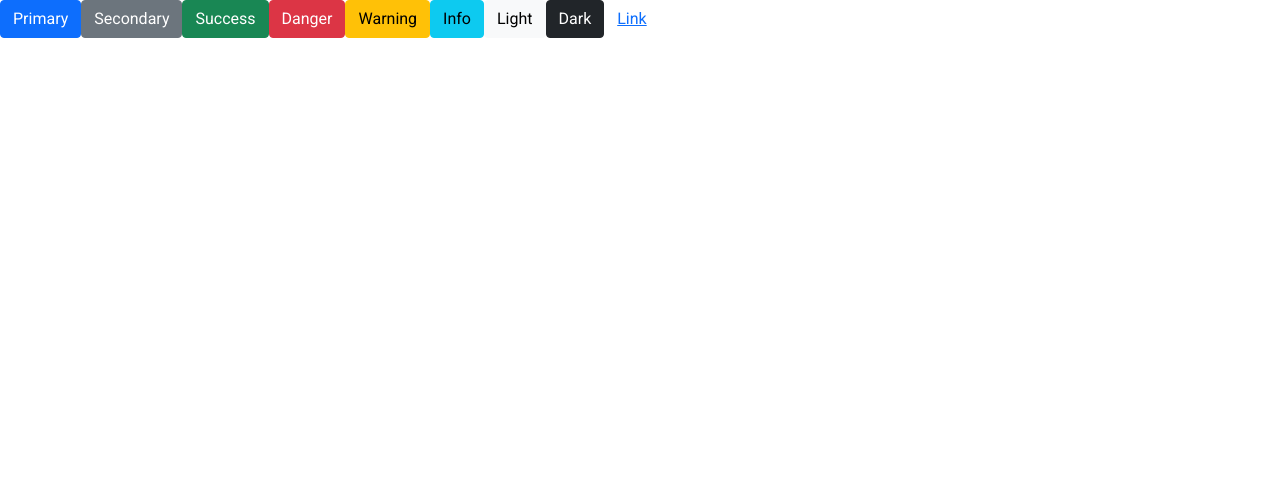
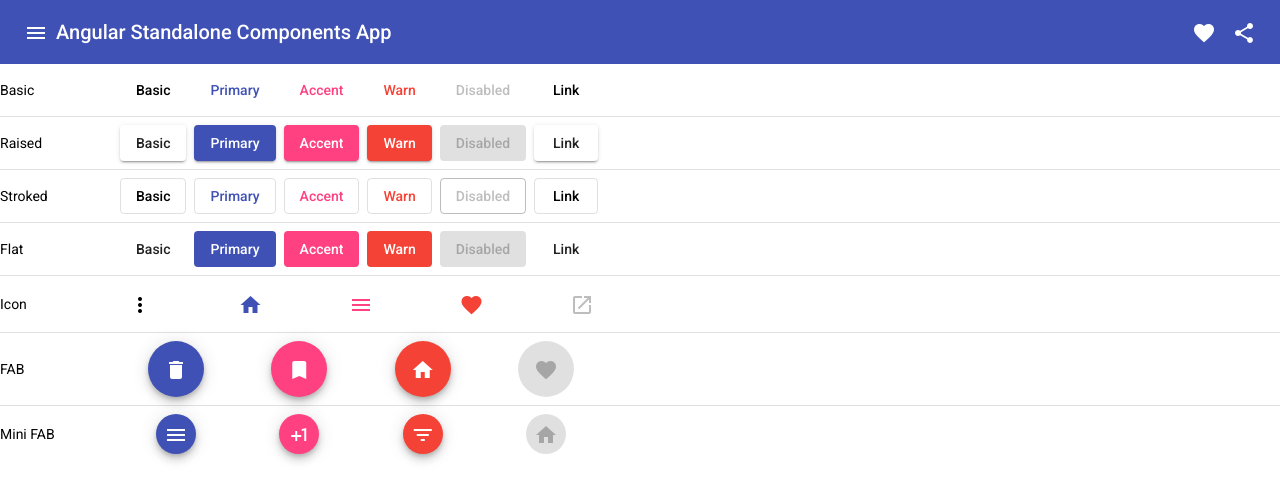
Before and after one commit to damingerdai/angular-standalone-components-app, an Angular app: page / in a window 1280 px wide. Shown: the top 500 px of the page. Built offline with nearby package versions, Linux system fonts and the light colour scheme.

Commit message:
feat: use materail button list

```diff
--- a/src/app/app.component.html
+++ b/src/app/app.component.html
@@ -1 +1,14 @@
+<mat-toolbar color="primary">
+  <button mat-icon-button class="" aria-label="Example icon-button with menu icon">
+   <mat-icon>menu</mat-icon>
+ </button>
+ <span>Angular Standalone Components App</span>
+ <span class="spacer"></span>
+ <button mat-icon-button class=" favorite-icon" aria-label="Example icon-button with heart icon">
+   <mat-icon>favorite</mat-icon>
+ </button>
+ <button mat-icon-button class="" aria-label="Example icon-button with share icon">
+  <mat-icon>share</mat-icon>
+</button>
+</mat-toolbar>
 <app-button-list></app-button-list>
--- a/src/app/app.component.scss
+++ b/src/app/app.component.scss
@@ -0,0 +1,3 @@
+.spacer {
+  flex: 1 1 auto;
+}
--- a/src/app/button-list/button-list.component.html
+++ b/src/app/button-list/button-list.component.html
@@ -1,9 +1,126 @@
-<button type="button" class="btn btn-primary">Primary</button>
-<button type="button" class="btn btn-secondary">Secondary</button>
-<button type="button" class="btn btn-success">Success</button>
-<button type="button" class="btn btn-danger">Danger</button>
-<button type="button" class="btn btn-warning">Warning</button>
-<button type="button" class="btn btn-info">Info</button>
-<button type="button" class="btn btn-light">Light</button>
-<button type="button" class="btn btn-dark">Dark</button>
-<button type="button" class="btn btn-link">Link</button>
+<section>
+  <div class="example-label">Basic</div>
+  <div class="example-button-row">
+    <button mat-button>Basic</button>
+    <button mat-button color="primary">Primary</button>
+    <button mat-button color="accent">Accent</button>
+    <button mat-button color="warn">Warn</button>
+    <button mat-button disabled>Disabled</button>
+    <a mat-button href="https://www.google.com/" target="_blank">Link</a>
+  </div>
+</section>
+<mat-divider></mat-divider>
+<section>
+  <div class="example-label">Raised</div>
+  <div class="example-button-row">
+    <button mat-raised-button>Basic</button>
+    <button mat-raised-button color="primary">Primary</button>
+    <button mat-raised-button color="accent">Accent</button>
+    <button mat-raised-button color="warn">Warn</button>
+    <button mat-raised-button disabled>Disabled</button>
+    <a mat-raised-button href="https://www.google.com/" target="_blank">Link</a>
+  </div>
+</section>
+<mat-divider></mat-divider>
+<section>
+  <div class="example-label">Stroked</div>
+  <div class="example-button-row">
+    <button mat-stroked-button>Basic</button>
+    <button mat-stroked-button color="primary">Primary</button>
+    <button mat-stroked-button color="accent">Accent</button>
+    <button mat-stroked-button color="warn">Warn</button>
+    <button mat-stroked-button disabled>Disabled</button>
+    <a mat-stroked-button href="https://www.google.com/" target="_blank">Link</a>
+  </div>
+</section>
+<mat-divider></mat-divider>
+<section>
+  <div class="example-label">Flat</div>
+  <div class="example-button-row">
+    <button mat-flat-button>Basic</button>
+    <button mat-flat-button color="primary">Primary</button>
+    <button mat-flat-button color="accent">Accent</button>
+    <button mat-flat-button color="warn">Warn</button>
+    <button mat-flat-button disabled>Disabled</button>
+    <a mat-flat-button href="https://www.google.com/" target="_blank">Link</a>
+  </div>
+</section>
+<mat-divider></mat-divider>
+<section>
+  <div class="example-label">Icon</div>
+  <div class="example-button-row">
+    <div class="example-flex-container">
+      <button mat-icon-button aria-label="Example icon button with a vertical three dot icon">
+        <mat-icon>more_vert</mat-icon>
+      </button>
+      <button mat-icon-button color="primary" aria-label="Example icon button with a home icon">
+        <mat-icon>home</mat-icon>
+      </button>
+      <button mat-icon-button color="accent" aria-label="Example icon button with a menu icon">
+        <mat-icon>menu</mat-icon>
+      </button>
+      <button mat-icon-button color="warn" aria-label="Example icon button with a heart icon">
+        <mat-icon>favorite</mat-icon>
+      </button>
+      <button mat-icon-button disabled aria-label="Example icon button with a open in new tab icon">
+        <mat-icon>open_in_new</mat-icon>
+      </button>
+    </div>
+  </div>
+</section>
+<mat-divider></mat-divider>
+<section>
+  <div class="example-label">FAB</div>
+  <div class="example-button-row">
+    <div class="example-flex-container">
+      <div class="example-button-container">
+        <button mat-fab color="primary" aria-label="Example icon button with a delete icon">
+          <mat-icon>delete</mat-icon>
+        </button>
+      </div>
+      <div class="example-button-container">
+        <button mat-fab color="accent" aria-label="Example icon button with a bookmark icon">
+          <mat-icon>bookmark</mat-icon>
+        </button>
+      </div>
+      <div class="example-button-container">
+        <button mat-fab color="warn" aria-label="Example icon button with a home icon">
+          <mat-icon>home</mat-icon>
+        </button>
+      </div>
+      <div class="example-button-container">
+        <button mat-fab disabled aria-label="Example icon button with a heart icon">
+          <mat-icon>favorite</mat-icon>
+        </button>
+      </div>
+    </div>
+  </div>
+</section>
+<mat-divider></mat-divider>
+<section>
+  <div class="example-label">Mini FAB</div>
+  <div class="example-button-row">
+    <div class="example-flex-container">
+      <div class="example-button-container">
+        <button mat-mini-fab color="primary" aria-label="Example icon button with a menu icon">
+          <mat-icon>menu</mat-icon>
+        </button>
+      </div>
+      <div class="example-button-container">
+        <button mat-mini-fab color="accent" aria-label="Example icon button with a plus one icon">
+          <mat-icon>plus_one</mat-icon>
+        </button>
+      </div>
+      <div class="example-button-container">
+        <button mat-mini-fab color="warn" aria-label="Example icon button with a filter list icon">
+          <mat-icon>filter_list</mat-icon>
+        </button>
+      </div>
+      <div class="example-button-container">
+        <button mat-mini-fab disabled aria-label="Example icon button with a home icon">
+          <mat-icon>home</mat-icon>
+        </button>
+      </div>
+    </div>
+  </div>
+</section>
--- a/src/app/button-list/button-list.component.scss
+++ b/src/app/button-list/button-list.component.scss
@@ -0,0 +1,31 @@
+section {
+  display: table;
+}
+
+.example-label {
+  display: table-cell;
+  font-size: 14px;
+  margin-left: 8px;
+  min-width: 120px;
+}
+
+.example-button-row {
+  display: table-cell;
+  width: 490px;
+}
+
+.example-button-row .mat-button-base {
+  margin: 8px 8px 8px 0;
+}
+
+.example-flex-container {
+  display: flex;
+  justify-content: space-between;
+  flex-wrap: wrap;
+}
+
+.example-button-container {
+  display: flex;
+  justify-content: center;
+  width: 120px;
+}
--- a/src/index.html
+++ b/src/index.html
@@ -6,7 +6,6 @@
   <base href="/">
   <meta name="viewport" content="width=device-width, initial-scale=1">
   <link rel="icon" type="image/x-icon" href="favicon.ico">
-  <link href="https://cdn.jsdelivr.net/npm/bootstrap@5.1.3/dist/css/bootstrap.min.css" rel="stylesheet" integrity="sha384-1BmE4kWBq78iYhFldvKuhfTAU6auU8tT94WrHftjDbrCEXSU1oBoqyl2QvZ6jIW3" crossorigin="anonymous">
   <link rel="preconnect" href="https://fonts.gstatic.com">
   <link href="https://fonts.googleapis.com/css2?family=Roboto:wght@300;400;500&display=swap" rel="stylesheet">
   <link href="https://fonts.googleapis.com/icon?family=Material+Icons" rel="stylesheet">
```
Also changed, not shown: src/app/app.module.ts (+6 -1 lines), src/app/button-list/button-list.component.ts (+9 -1 lines).
